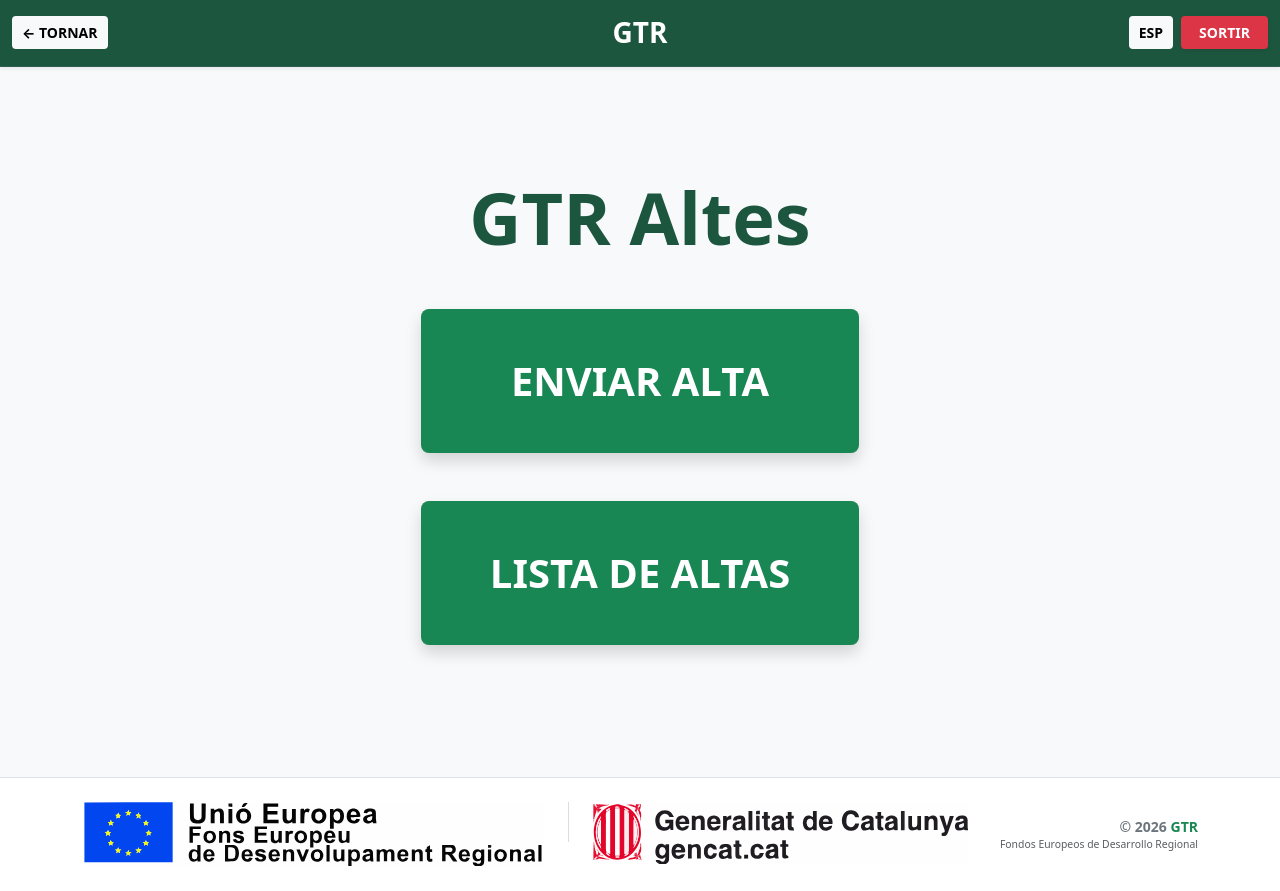
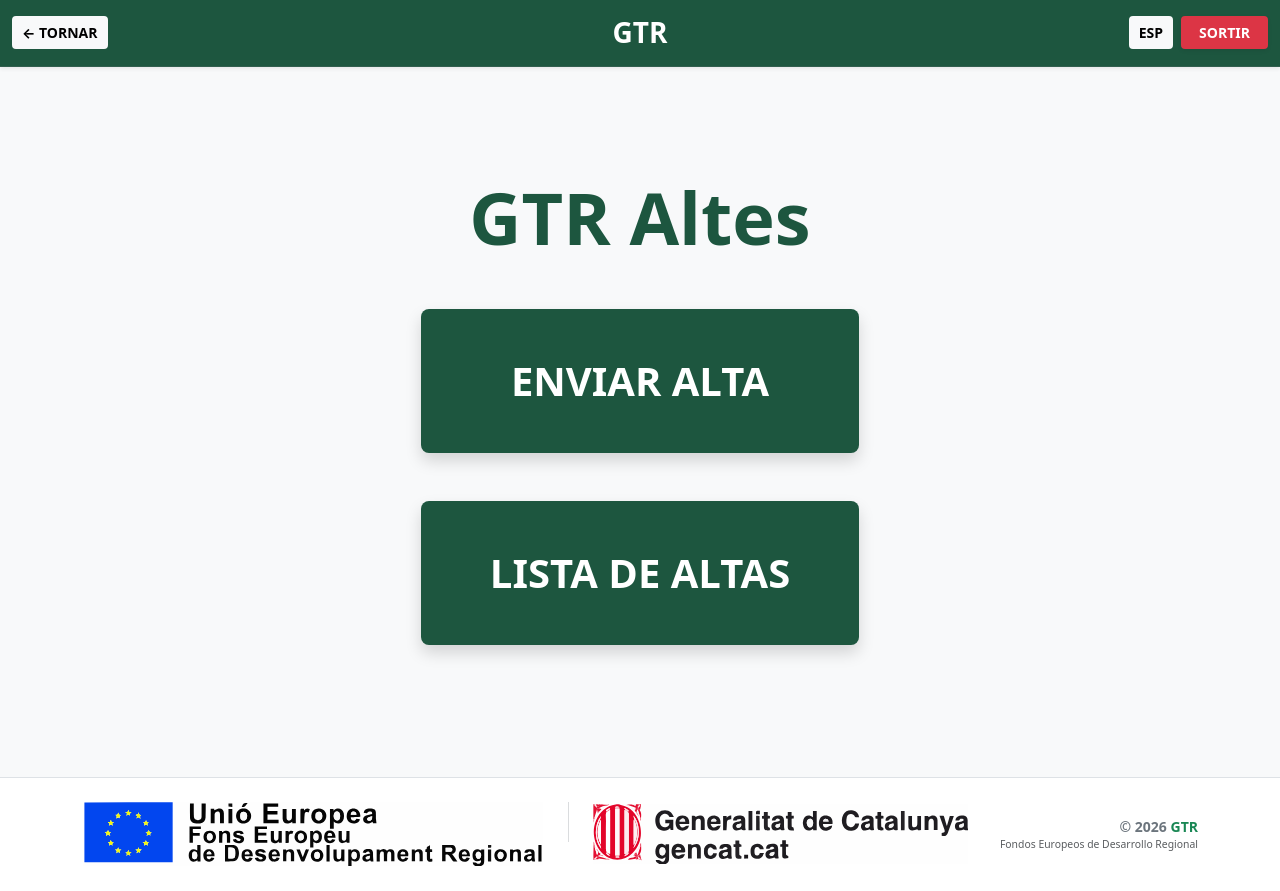
Before and after one commit to alcodecdev/ITBWebProject, a Vue app: page /home in a window 1280 px wide. Built offline with nearby package versions, Linux system fonts and the light colour scheme.

Commit message:
add id para clase

```diff
--- a/src/views/HomeView.vue
+++ b/src/views/HomeView.vue
@@ -1,11 +1,9 @@
 <script setup>
-import { ref, onMounted } from 'vue'
 import { useRouter } from 'vue-router'
 import TitleAndSubtitle from "@/components/TitleAndSubtitle.vue";
 import Button from "@/components/Button.vue";
 import Footer from "@/components/layout/Footer.vue";
 import '../assets/styles/coloursAndAnimation.css'
-import Cookies from 'js-cookie';
 
 const router = useRouter()
 
@@ -37,6 +35,7 @@
               <div class="col-12 mb-5">
                 <Button
                     @click="goToForm"
+                    id="buttonHome"
                     clase="btn btn-success text-white btn-lg py-5 border-0 shadow d-flex flex-column align-items-center justify-content-center btn-main w-100"
                     claseSpan="display-6 fw-bold text-uppercase"
                     nombreSpan="Enviar alta"
@@ -46,6 +45,7 @@
               <div class="col-12">
                 <Button
                     @click="goToList"
+                    id="buttonHome"
                     clase="btn btn-success text-white btn-lg py-5 border-0 shadow d-flex flex-column align-items-center justify-content-center btn-list w-100"
                     claseSpan="display-6 fw-bold text-uppercase"
                     nombreSpan="Lista de altas"
```
